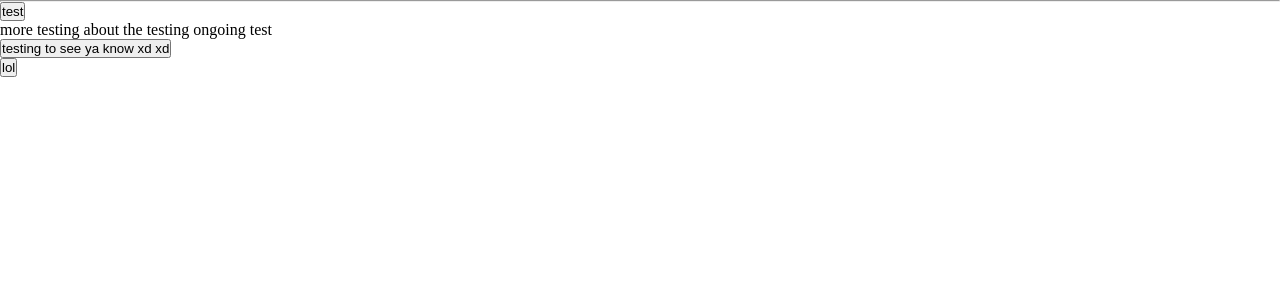
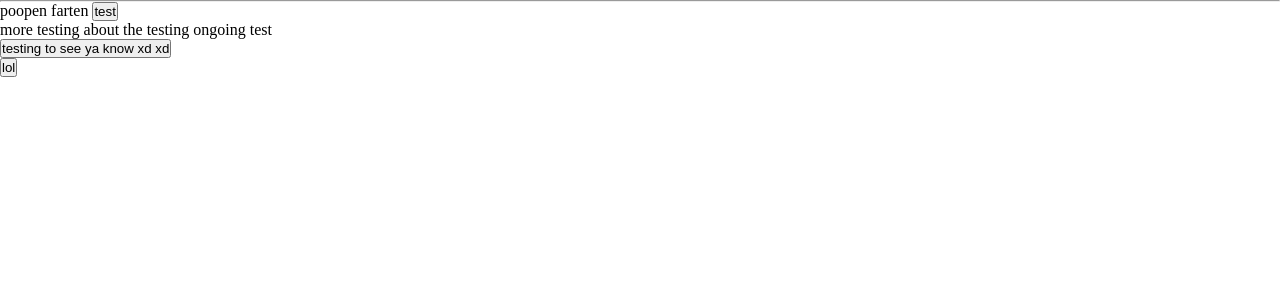
Before and after one commit to IkerNambo/Epsilon, a Django app: template templates/users/Usermanageview.html in a window 1280 px wide. Shown: the part 74-374 px from the top of the page. Run offline with Django 3.2, Linux system fonts and the light colour scheme; the template is opened without the code that fills it, so the values that code supplies are empty.

Commit message:
commit #2

```diff
--- a/templates/users/Usermanageview.html
+++ b/templates/users/Usermanageview.html
@@ -9,6 +9,7 @@
     <hr>
     <div>
         <div>
+            poopen farten
             <button>test</button>
             <article>more testing about the testing ongoing test</article>
             <button>testing to see ya know xd xd</button>
```
